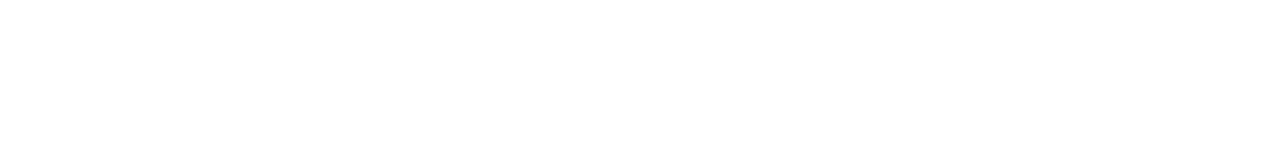
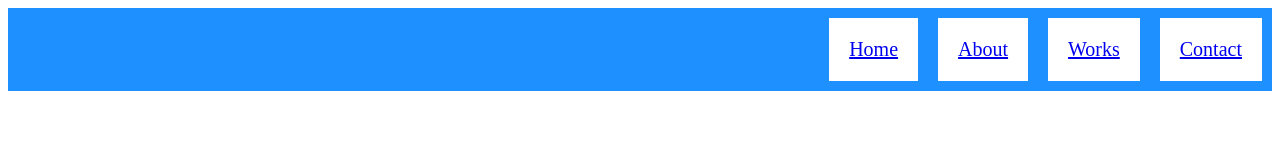
Before and after one commit to K-54TH15H/Personal-WebPage, a plain HTML site: page src/index.html in a window 1280 px wide. Drawn offline with Linux system fonts and the light colour scheme.

Commit message:
Added Navbar [AN]

```diff
--- a/src/index.html
+++ b/src/index.html
@@ -12,5 +12,14 @@
 
 </head>
 <body>
+
+<!-- NAVBAR -->
+<nav>
+	<a href="index.html">Home</a>
+	<a href="about.html">About</a>
+	<a href="works.html">Works</a>
+	<a href="Contact.html">Contact</a>
+</nav>
+<!-- END OF NAVBAR -->
 </body>
 </html>
--- a/src/styles.css
+++ b/src/styles.css
@@ -0,0 +1,18 @@
+nav
+{
+	display:flex;
+	margin : 0px;
+	padding: 0px;
+
+	background-color:DodgerBlue;
+	flex-wrap: wrap;
+	justify-content:flex-end;
+}
+
+nav > a
+{
+	background-color:white;
+	margin : 10px;
+	padding : 20px;
+	font-size:20px;
+}
```
Also changed, not shown: 3 other files.
